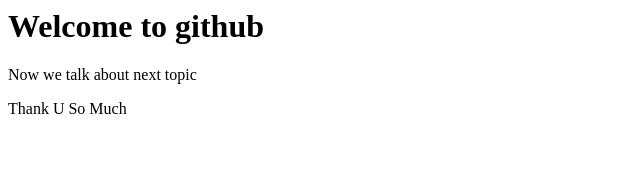
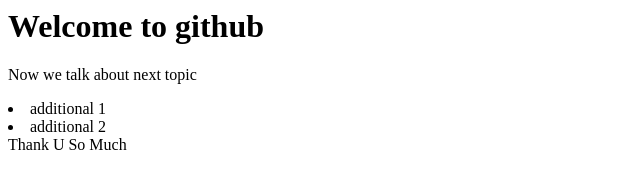
Before and after one commit to anand9573/Project-1, a plain HTML site: page index.html in a window 1280 px wide. Shown: the whole page, without its empty margins (0-640 px from the left). Drawn offline with Linux system fonts and the light colour scheme.

Commit message:
additional

```diff
--- a/index.html
+++ b/index.html
@@ -1,4 +1,7 @@
 <h1>Welcome to github</h1>
 <p>Now we talk about next topic</p>
 
+<li>additional 1</li>
+<li>additional 2</li>
+
 <span>Thank U So Much</span>
```
